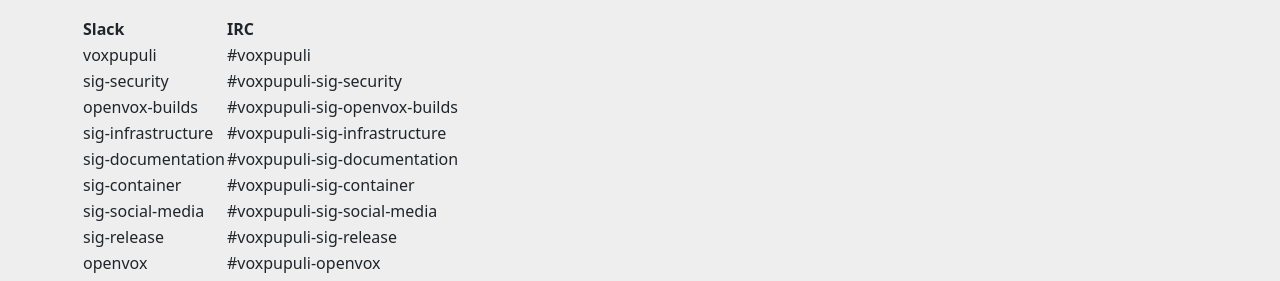
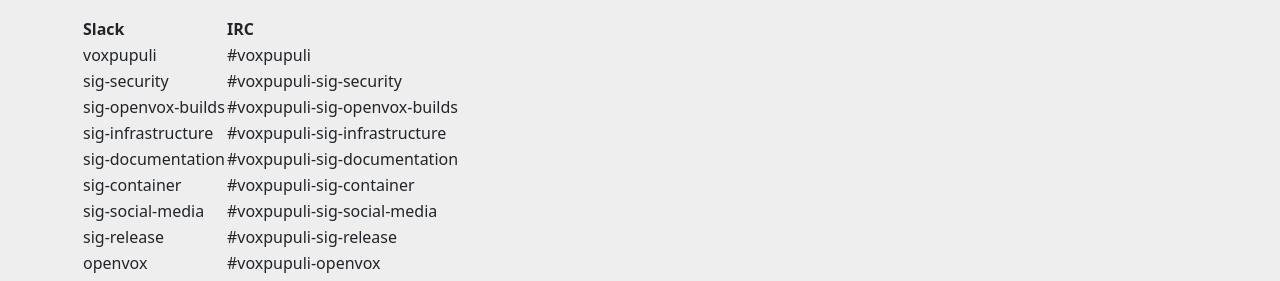
Before and after one commit to voxpupuli/voxpupuli.github.io, a Jekyll site: the page built from connect.md, in a window 1280 px wide. Shown: the part 559-840 px from the top of the page. Built offline with Jekyll 4.4.1, drawn with Linux system fonts in a browser that asks for light colours; nearby versions of some CDN libraries; our own code applies the rules of GitHub Pages for plain Markdown files.

Commit message:
Update builds channel name

```diff
--- a/_includes/connect_irc.md
+++ b/_includes/connect_irc.md
@@ -8,7 +8,7 @@
 | ------------------ | ----------------------------- |
 | voxpupuli          | #voxpupuli                    |
 | sig-security       | #voxpupuli-sig-security       |
-| openvox-builds     | #voxpupuli-sig-openvox-builds |
+| sig-openvox-builds | #voxpupuli-sig-openvox-builds |
 | sig-infrastructure | #voxpupuli-sig-infrastructure |
 | sig-documentation  | #voxpupuli-sig-documentation  |
 | sig-container      | #voxpupuli-sig-container      |
```
